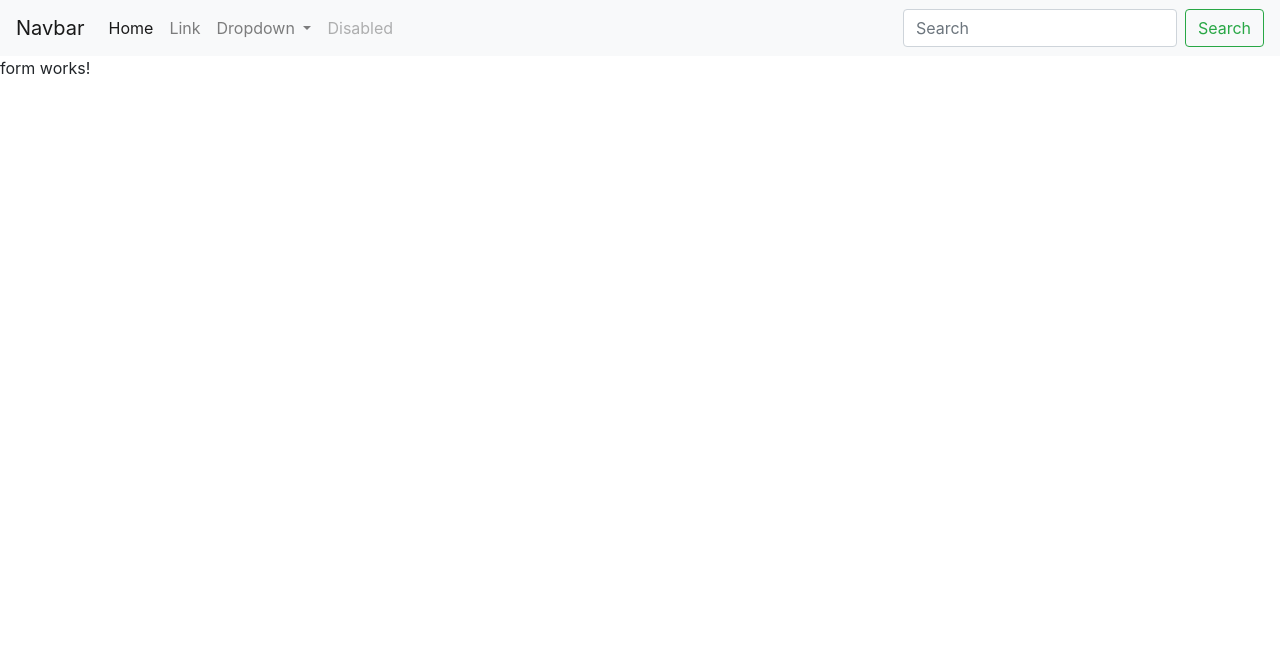
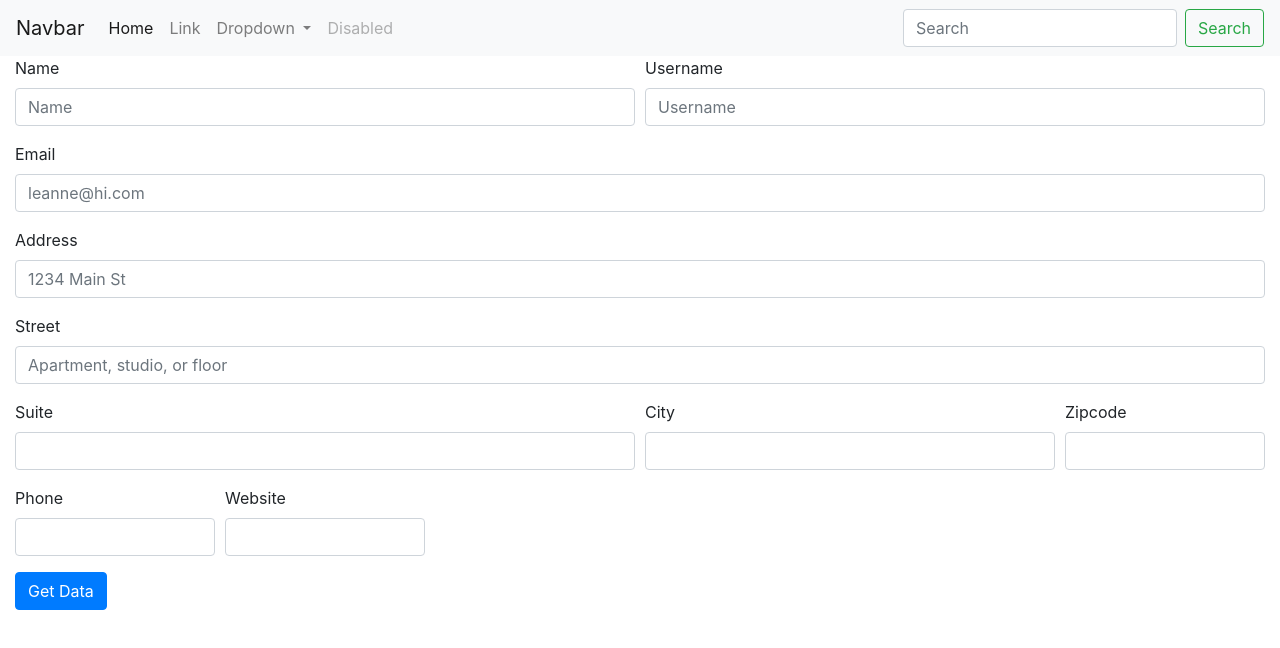
Before and after one commit to Leannelb/api-form-json, an Angular app: page / in a window 1280 px wide. Shown: the top 648 px of the page. Built offline with nearby package versions, Linux system fonts and the light colour scheme.

Commit message:
setting up user model to read data from API

```diff
--- a/src/app/components/partails/form/form.component.html
+++ b/src/app/components/partails/form/form.component.html
@@ -1,3 +1,49 @@
-<p>
-  form works!
-</p>
+<div class="container-fluid">
+	<form [formGroup]="form">
+		<div class="form-row">
+			<div class="form-group col-md-6">
+				<label for="inputName4">Name</label>
+				<input type="text" class="form-control" id="inputName4" placeholder="Name" formControlName="name">
+			</div>
+			<div class="form-group col-md-6">
+				<label for="inputUsername4">Username</label>
+				<input type="text" class="form-control" id="inputUsername4" placeholder="Username" formControlName="username">
+			</div>
+		</div>
+		<div class="form-group">
+			<label for="inputEmail">Email</label>
+			<input type="text" class="form-control" id="inputEmail" placeholder="leanne@hi.com" formControlName="email">
+		</div>
+		<div class="form-group">
+			<label for="inputAddress">Address</label>
+			<input type="text" class="form-control" id="inputAddress" placeholder="1234 Main St" formControlName="address">
+		</div>
+		<div class="form-group">
+			<label for="inputStreet">Street</label>
+			<input type="text" class="form-control" id="inputStreet" placeholder="Apartment, studio, or floor" formControlName="street" formControlName="street">
+		</div>
+		<div class="form-row">
+			<div class="form-group col-md-6">
+				<label for="inputSuite">Suite</label>
+				<input type="text" class="form-control" id="inputSuite" formControlName="suite">
+			</div>
+			<div class="form-group col-md-4">
+				<label for="inputCity">City</label>
+				<input type="text" class="form-control" id="inputCity" formControlName="city">
+			</div>
+			<div class="form-group col-md-2">
+				<label for="inputZipcode">Zipcode</label>
+				<input type="text" class="form-control" id="inputZipcode" formControlName="zipcode">
+			</div>
+			<div class="form-group col-md-2">
+				<label for="inputZipcode">Phone</label>
+				<input type="text" class="form-control" id="inputPhone" formControlName="phone">
+			</div>
+			<div class="form-group col-md-2">
+				<label for="inputZipcode">Website</label>
+				<input type="text" class="form-control" id="inputWebsite" formControlName="website">
+			</div>
+		</div>
+		<button type="submit" class="btn btn-primary">Get Data</button>
+	</form>
+</div>
--- a/src/app/components/partails/form/form.component.ts
+++ b/src/app/components/partails/form/form.component.ts
@@ -1,4 +1,5 @@
 import { Component, OnInit } from '@angular/core';
+import { FormGroup, FormControl } from '@angular/forms';
 
 @Component({
   selector: 'form-partial',
@@ -7,9 +8,22 @@ import { Component, OnInit } from '@angular/core';
 })
 export class FormComponent implements OnInit {
 
+  form: FormGroup;
+
   constructor() { }
 
   ngOnInit() {
+    this.form = new FormGroup ({
+      name: new FormControl(''),
+      username: new FormControl(''),
+      email:  new FormControl(''),
+      address: new FormControl(''),
+      street: new FormControl(''),
+      suite: new FormControl(''),
+      city:  new FormControl(''),
+      zipcode: new FormControl(''),
+      phone: new FormControl(''),
+      website: new FormControl('')
+    });
   }
-
 }
--- a/src/app/components/partails/form/form.module.ts
+++ b/src/app/components/partails/form/form.module.ts
@@ -1,13 +1,16 @@
 import { NgModule } from '@angular/core';
 import { CommonModule } from '@angular/common';
 import { FormComponent } from './form.component';
+import { ReactiveFormsModule, FormsModule } from '@angular/forms';
 
 @NgModule({
   declarations: [
     FormComponent
   ],
   imports: [
-    CommonModule
+    CommonModule,
+    ReactiveFormsModule,
+    FormsModule
   ],
   exports: [
     FormComponent
```
Also changed, not shown: src/app/models/users.ts (added, +29 -0 lines).
